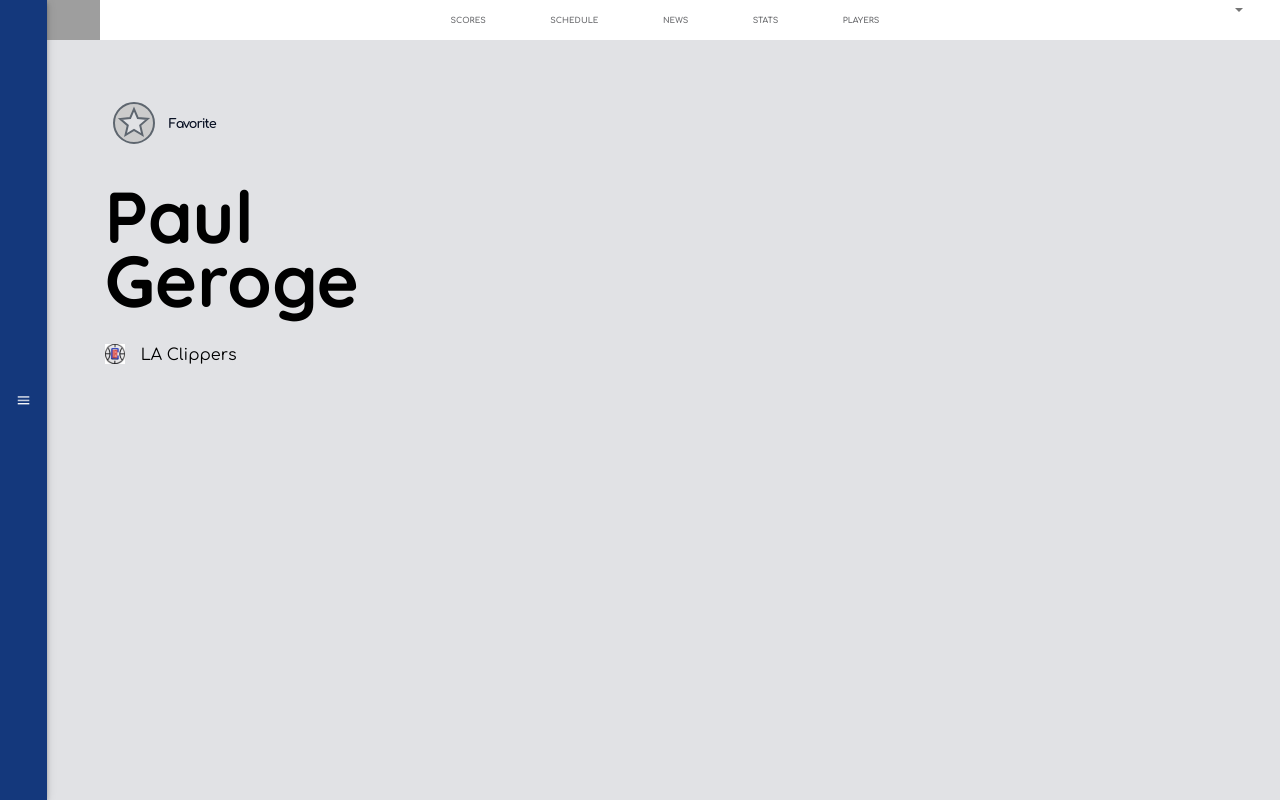
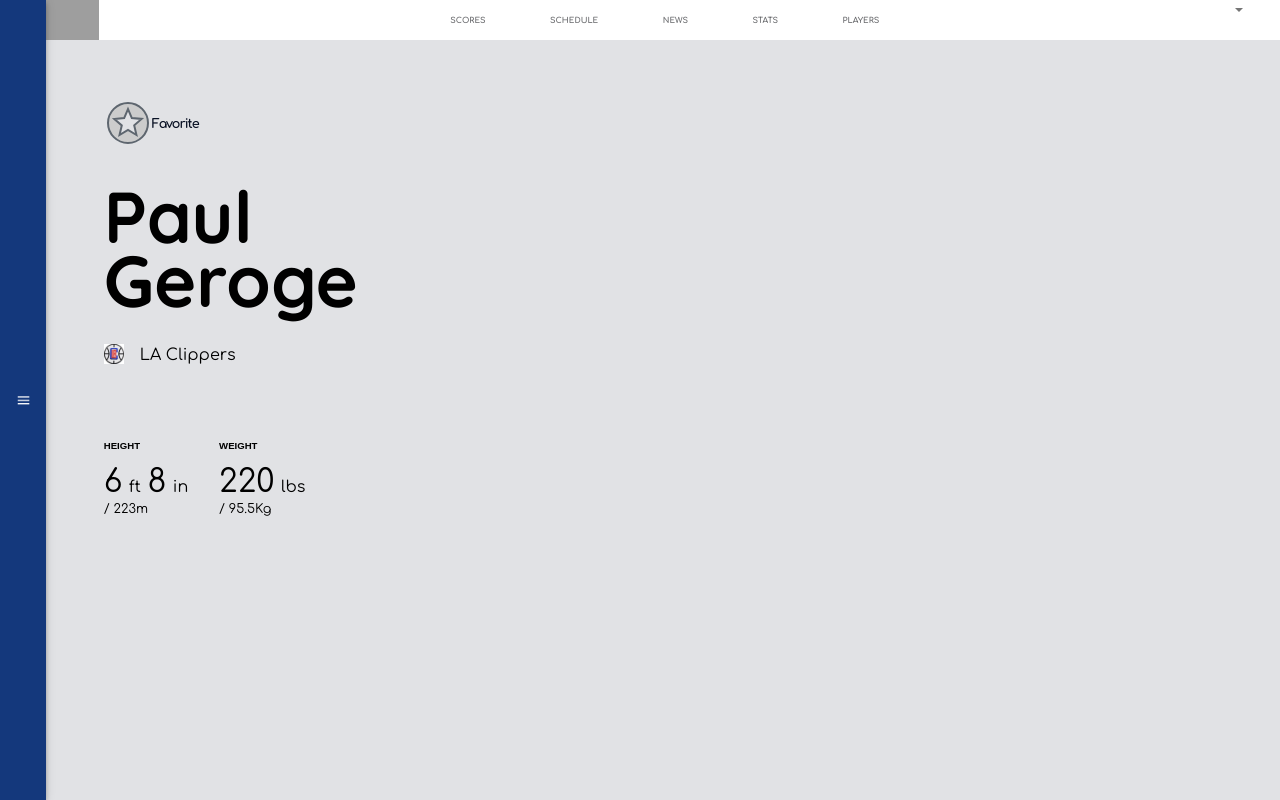
Before and after one commit to Avi98/nbaPlayerProfile, a React (Create React App) app: page / in a window 1280 px wide. Built offline with nearby package versions, Linux system fonts and the light colour scheme; grey boxes are pictures that could not be loaded.

Commit message:
messuments added TODO: mesuments should be in formate and passed C down

```diff
--- a/src/components/favContainer.tsx
+++ b/src/components/favContainer.tsx
@@ -11,7 +11,8 @@ const FavContainer = styled.div`
     font-weight: 800;
     color: var(--textBlack);
     letter-spacing: -1px;
-    justify-content:space-around;
+    padding-right: 2rem;
+    justify-content:space-between;
     font-family: 'Comfortaa', sans-serif;
     -webkit-font-smoothing: subpixel-antialiased;
 `
--- /dev/null
+++ b/src/components/heightWeight.tsx
@@ -0,0 +1,39 @@
+import React from 'react';
+import { MeasurementContainer } from "./styles";
+
+type props = {};
+const mes = {
+    height:{
+        name: 'height',
+        value: "6''8",
+    },
+    weight:{
+        name:'weight',
+        value: '220lbs'
+    }
+
+}
+
+const HeightWeight: React.FC<props> = () => <MeasurementContainer>
+    <div className="col">
+        <p>height</p>
+        <p className="val">
+            6
+            <sub>ft</sub>
+            8
+            <sub>in</sub>
+            <p className="block">/ 223m</p>
+        </p>
+    </div>
+    <div className="col">
+        <p>weight</p>
+        <p className="val">
+            220
+            <sub>lbs</sub>
+
+            <p className="block">/ 95.5Kg</p>
+        </p>
+    </div>
+</MeasurementContainer>
+
+export default HeightWeight;
--- a/src/components/personlaInfo.tsx
+++ b/src/components/personlaInfo.tsx
@@ -1,8 +1,10 @@
 import React from 'react'
-import FavoriteContainer from "./favContainer"
+import { clippersIcon } from '../images';
+
 import Name from "./name";
 import ClubName from "./clubName";
-import { clippersIcon } from '../images';
+import HeightWeight from "./heightWeight";
+import FavoriteContainer from "./favContainer";
 
 
 //  icon={'sdf'} clubName={'sdf'}
@@ -12,6 +14,7 @@ const PersonalInfo: React.FC = () => {
             <FavoriteContainer />
             <Name firstName={'paul'} lastName={'geroge'}/>
             <ClubName icon={clippersIcon} clubName={'LA Clippers'} />
+            <HeightWeight />
         </>
     )
 }
--- /dev/null
+++ b/src/components/styles.ts
@@ -0,0 +1,38 @@
+import styled from "styled-components";
+
+
+export const MeasurementContainer = styled.div`
+    grid-column: 3 / span 2;
+    grid-row: measurement-start / measurement-end;
+
+    display:grid;
+    grid-template-columns: repeat(2, 1fr);
+    .col{
+        display:flex;
+        flex-direction:column;
+
+        .val{
+            margin-top: 0.8rem ;
+            font-size: 2rem;
+            margin-bottom: 0;
+            .block{
+                display:block;
+                font-size: 0.8rem;
+                margin-top: 0.2rem;
+            }
+            >sub{
+                font-size: 1rem;
+                vertical-align:baseline;
+                margin: 0 0.4rem;
+            }
+        }
+        >p:first-child{
+            margin: 0 0 auto 0;
+            text-transform:uppercase;
+            font-size: 0.6rem;
+            font-family: sans-serif;
+            font-weight: 700;
+
+        }
+    }
+`
--- a/src/styles.ts
+++ b/src/styles.ts
@@ -18,7 +18,7 @@ export const CompoundGrid = styled.div`
     display:grid;
     height: 100%;
     background-color: var(--grey);
-    grid-template-rows: 2.5rem 4em 2.5rem  2.5rem [name-start]minmax(var(--verticalPadding), auto)[name-end] var(--smallSpace) [clubName-start] 2rem[clubName-end] minmax(var(--verticalPadding), auto) minmax(var(--verticalPadding), auto) minmax(var(--verticalPadding), auto) minmax(var(--verticalPadding), auto);
+    grid-template-rows: 2.5rem 4em 2.5rem  2.5rem [name-start]minmax(var(--verticalPadding), auto)[name-end] var(--smallSpace) [clubName-start] 2rem[clubName-end] var(--verticalPadding) [measurement-start]minmax(var(--verticalPadding), auto)[measurement-end] minmax(var(--verticalPadding), auto) minmax(var(--verticalPadding), auto);
     grid-template-columns:  4fr [content-start] 5fr[content-end] 10fr 9fr 2fr 8fr 3fr 7fr 5fr 6fr 6fr 5fr 7fr 3fr 8fr 2fr 9fr 1fr 10fr;
     `
 export const Sidebar = styled.div`
```
